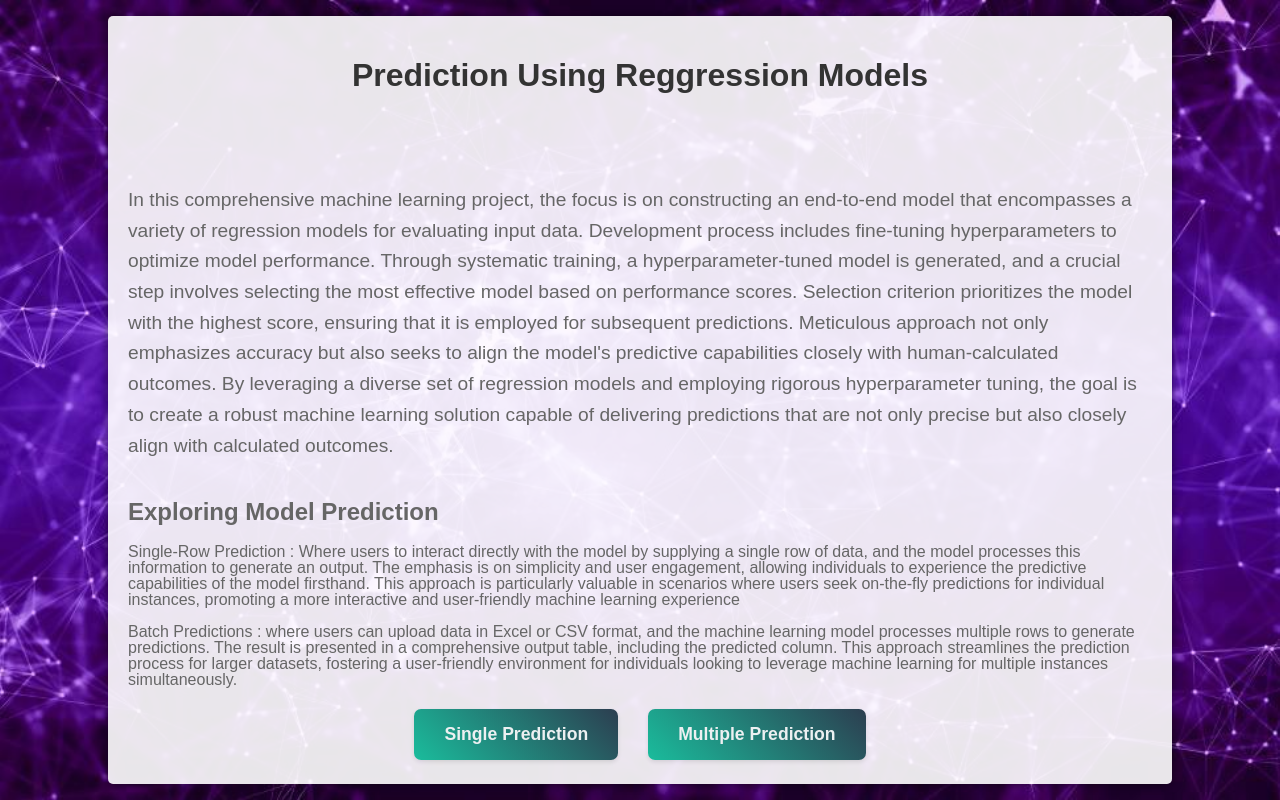
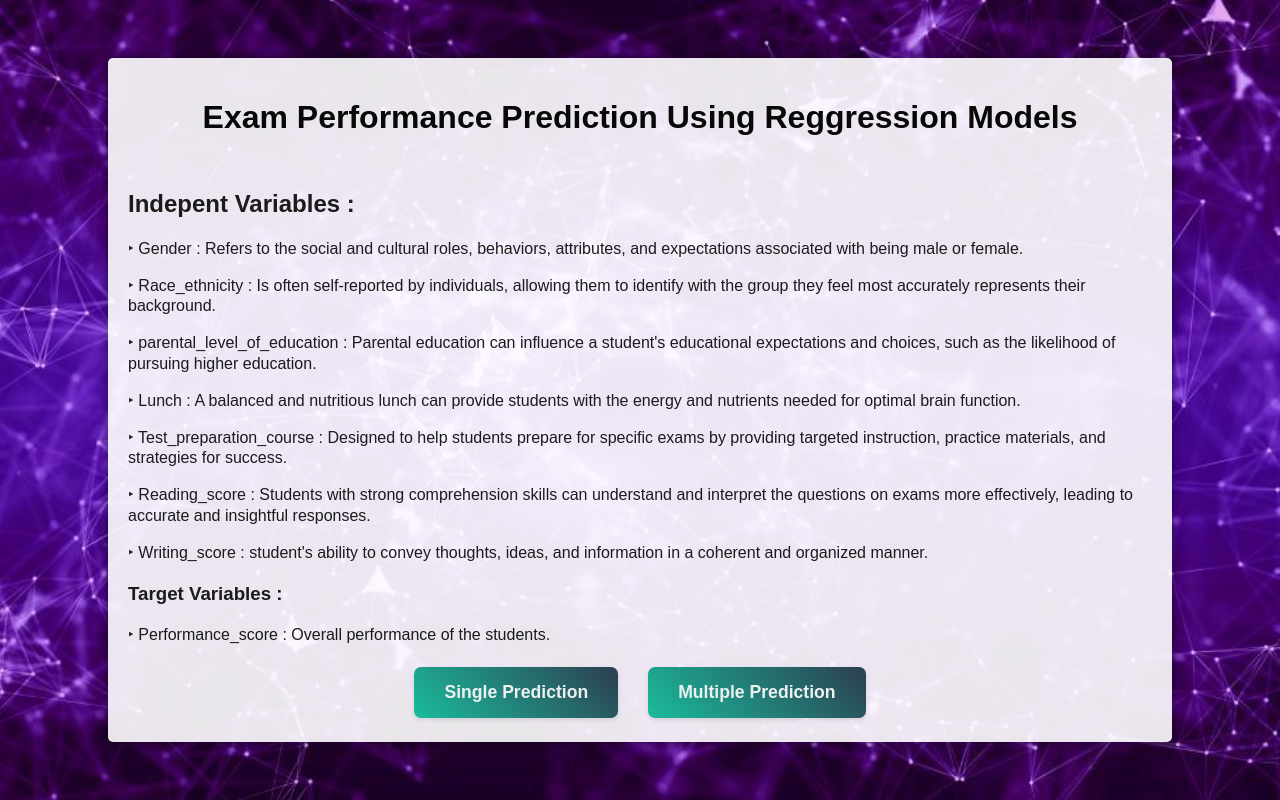
Before and after one commit to anandhz/mlproject, a Flask app: page / in a window 1280 px wide. Run offline with Flask 3, Linux system fonts and the light colour scheme.

Commit message:
Finished UI

```diff
--- a/static/index.css
+++ b/static/index.css
@@ -33,25 +33,28 @@ body {
 
 .header {
     text-align: center;
-    margin-bottom: 50px;
+    margin-bottom: 10px;
 }
 
 .header h1 {
-    color: #333;
+    color: #080808;
+}
+
+.description {
+    font-size: 1.0em;
+    line-height: 1.3;
+    color: #1b1b1b;
+}
+
+.header h2 {
+    color: #080808;
+}
+
+.header h2 {
+    color: #080808;
 }
 
 
-.description {
-    font-size: 1.2em;
-    line-height: 1.6;
-    color: #666;
-}
-
-.growth-description {
-    font-size: 1.0em;
-    line-height: 1.0;
-    color: #666;
-}
 
 /* Menu styles */
 .menu {
--- a/templates/index.html
+++ b/templates/index.html
@@ -7,23 +7,21 @@
 <body>
     <div class="container">
         <div class="header">
-            <h1>Prediction Using Reggression Models</h1>
+            <h1>Exam Performance Prediction Using Reggression Models</h1>
         </div>
         <div class="description">
-            <p>In this comprehensive machine learning project, the focus is on constructing an end-to-end model that encompasses a variety of regression models for evaluating input data.
-                Development process includes fine-tuning hyperparameters to optimize model performance.
-                Through systematic training, a hyperparameter-tuned model is generated, and a crucial step involves selecting the most effective model based on performance scores.
-                Selection criterion prioritizes the model with the highest score, ensuring that it is employed for subsequent predictions.
-                Meticulous approach not only emphasizes accuracy but also seeks to align the model's predictive capabilities closely with human-calculated outcomes.
-                By leveraging a diverse set of regression models and employing rigorous hyperparameter tuning, the goal is to create a robust machine learning solution capable of delivering predictions that are not only precise but also closely align with calculated outcomes.</p>
+            <h2>Indepent Variables :</h2>
+                <p> ‣ Gender : Refers to the social and cultural roles, behaviors, attributes, and expectations associated with being male or female.</p>
+                <p> ‣ Race_ethnicity : Is often self-reported by individuals, allowing them to identify with the group they feel most accurately represents their background.</p>
+                <p> ‣ parental_level_of_education : Parental education can influence a student's educational expectations and choices, such as the likelihood of pursuing higher education.</p>
+                <p> ‣ Lunch : A balanced and nutritious lunch can provide students with the energy and nutrients needed for optimal brain function.</p>
+                <p> ‣ Test_preparation_course : Designed to help students prepare for specific exams by providing targeted instruction, practice materials, and strategies for success.</p>
+                <p> ‣ Reading_score : Students with strong comprehension skills can understand and interpret the questions on exams more effectively, leading to accurate and insightful responses.</p>
+                <p> ‣ Writing_score : student's ability to convey thoughts, ideas, and information in a coherent and organized manner.</p>
+            <h3>Target Variables :</h3>
+                <p> ‣ Performance_score : Overall performance of the students.</p>
 
         </div>
-        <div class="growth-description">
-            <h2>Exploring Model Prediction</h2>
-            <p>Single-Row Prediction : Where users to interact directly with the model by supplying a single row of data, and the model processes this information to generate an output. The emphasis is on simplicity and user engagement, allowing individuals to experience the predictive capabilities of the model firsthand. This approach is particularly valuable in scenarios where users seek on-the-fly predictions for individual instances, promoting a more interactive and user-friendly machine learning experience</p>
-            <p>Batch Predictions :  where users can upload data in Excel or CSV format, and the machine learning model processes multiple rows to generate predictions. The result is presented in a comprehensive output table, including the predicted column. This approach streamlines the prediction process for larger datasets, fostering a user-friendly environment for individuals looking to leverage machine learning for multiple instances simultaneously.</p>
-        </div>
-
         <!-- Menu -->
         <div class="menu">
             <button class="menu-button" onclick="location.href='/singleparameter2';">Single Prediction</button>
@@ -31,5 +29,4 @@
         </div>
     </div>
 </body>
-
 </html>
```
Also changed, not shown: static/multiplepred.css (+11 -2 lines), templates/multiplepred.html (+34 -1 lines).
